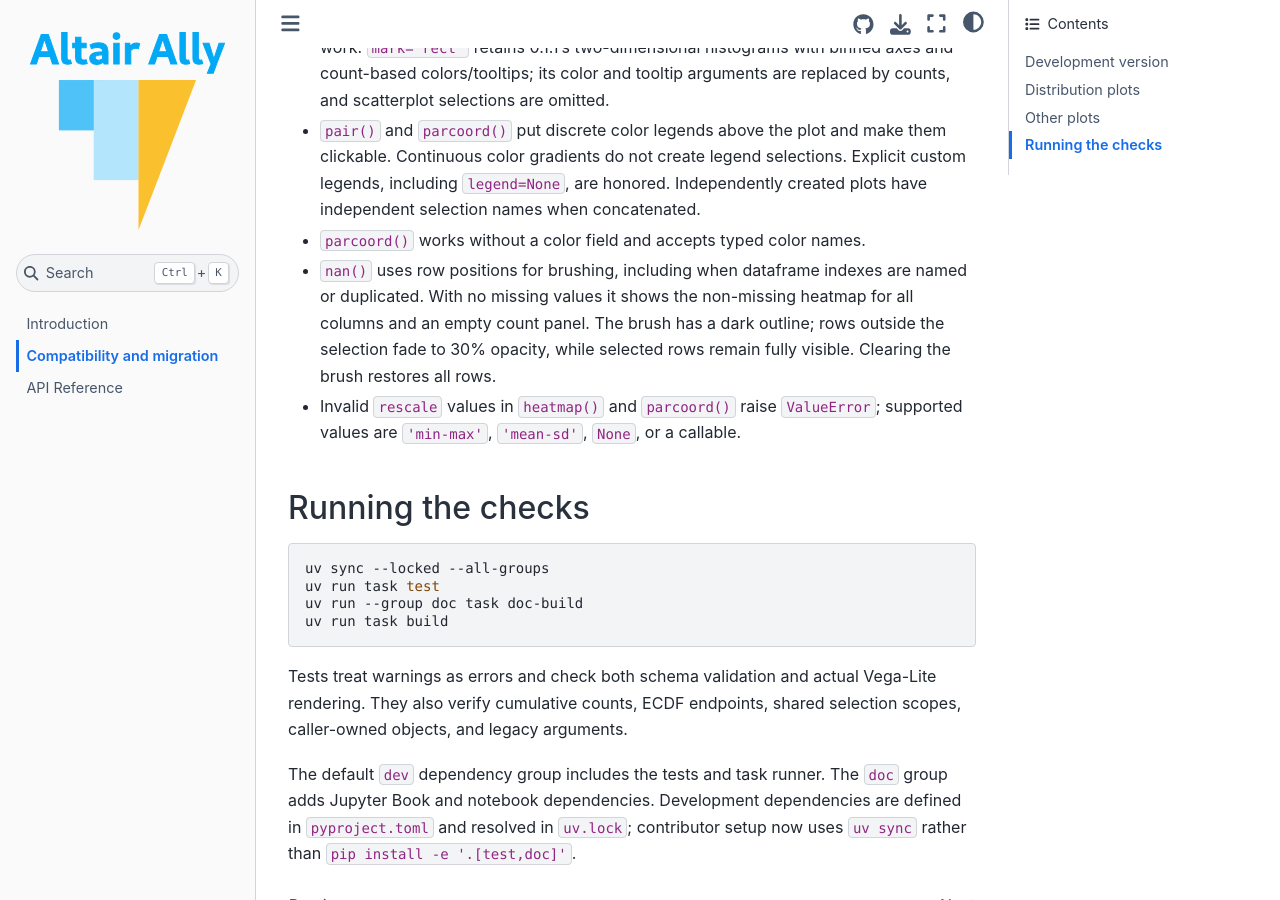
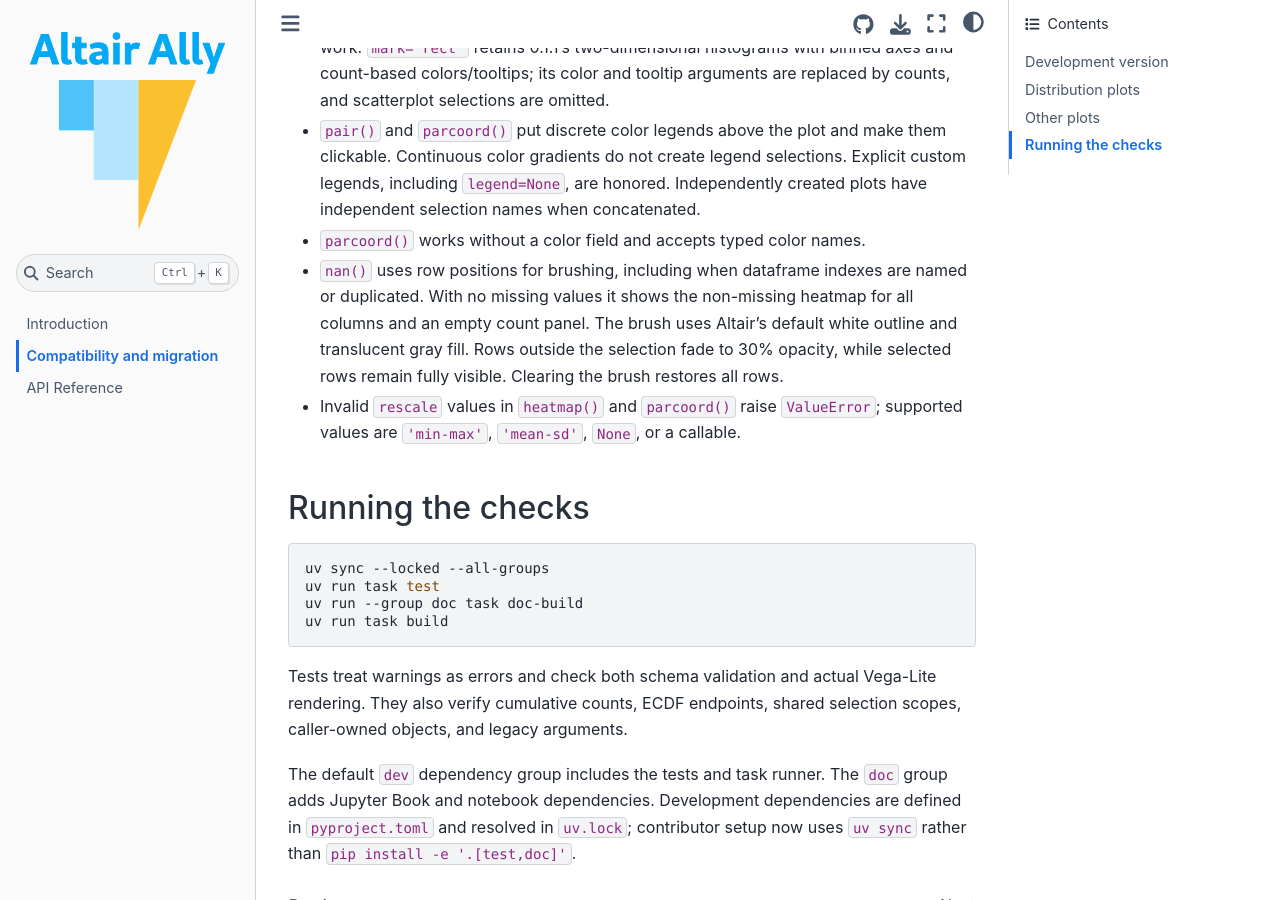
Before and after one commit to vega/altair_ally, a Jupyter Book: the page built from doc/compatibility.md, in a window 1280 px wide and 900 px high, scrolled down 2743 px. Built offline with Jupyter Book 1.0.4 settings and Sphinx 7.4.7 and the Sphinx Book theme 1.1.4, drawn with Linux system fonts in a browser that asks for light colours; pages that are not in the unit, such as notebooks, are missing from menus.

Commit message:
Preserve default NaN brush appearance and align rendering tests
Keep the preferred brush appearance from 072eafa: Altair's native white
outline and translucent gray fill, with rows outside the selection faded.

Replace stale assertions for the custom dark two-pixel border with checks
for the actual default stroke, fill, and fill opacity. Retain coverage of
visible brush geometry, selected and cleared cell opacity, and filtering
of the linked count bars.

Update the docstring and migration guide to describe the default styling.

Validation: all 106 tests pass in the locked environment; the NaN rendering
checks also pass with Altair 6.0, pandas 1.5.3, and NumPy 1.23.5.

```diff
--- a/doc/compatibility.md
+++ b/doc/compatibility.md
@@ -125,8 +125,9 @@ empty data, and dtype selections with no matching columns raise `ValueError`.
 - `nan()` uses row positions for brushing, including when dataframe indexes are
   named or duplicated. With no missing values it shows the non-missing heatmap
   for all columns and an empty count panel.
-  The brush has a dark outline; rows outside the selection fade to 30% opacity,
-  while selected rows remain fully visible. Clearing the brush restores all rows.
+  The brush uses Altair's default white outline and translucent gray fill. Rows
+  outside the selection fade to 30% opacity, while selected rows remain fully
+  visible. Clearing the brush restores all rows.
 - Invalid `rescale` values in `heatmap()` and `parcoord()` raise `ValueError`;
   supported values are `'min-max'`, `'mean-sd'`, `None`, or a callable.
 
```
Also changed, not shown: 2 other files.
